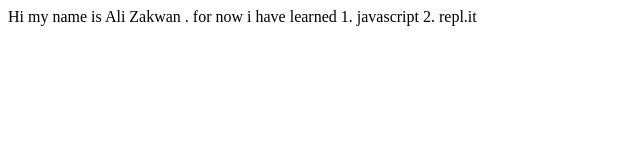
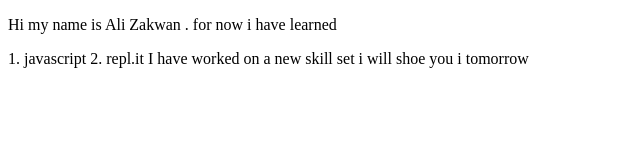
Before and after one commit to alizakwan/introduction, a plain HTML site: page index.html in a window 1280 px wide. Shown: the whole page, without its empty margins (0-640 px from the left). Drawn offline with Linux system fonts and the light colour scheme.

Commit message:
update-new-feature

```diff
--- a/index.html
+++ b/index.html
@@ -9,10 +9,12 @@
 </head>
 
 <body>
-    Hi my name is Ali Zakwan
-    . for now i have learned
+   <P> Hi my name is Ali Zakwan
+    . for now i have learned </P>
     1. javascript
     2. repl.it
 
+    I have worked on a new skill set i will shoe you i tomorrow
+
 </body>
 </html>
```
